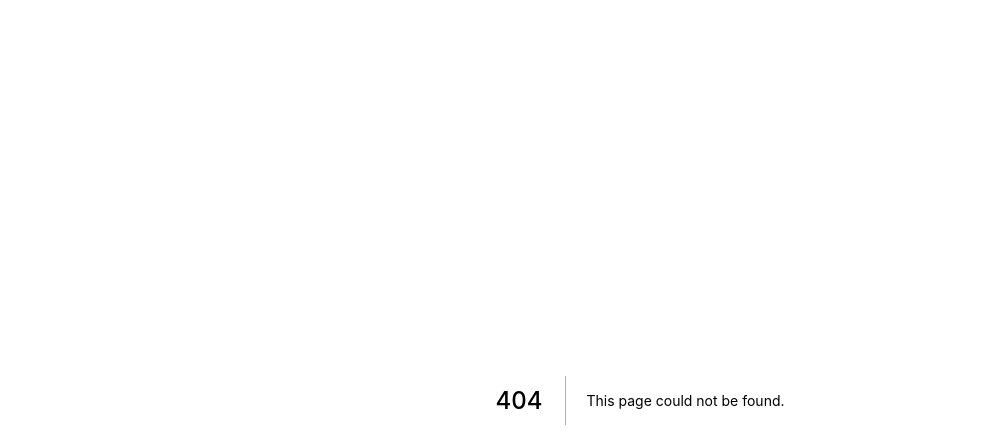
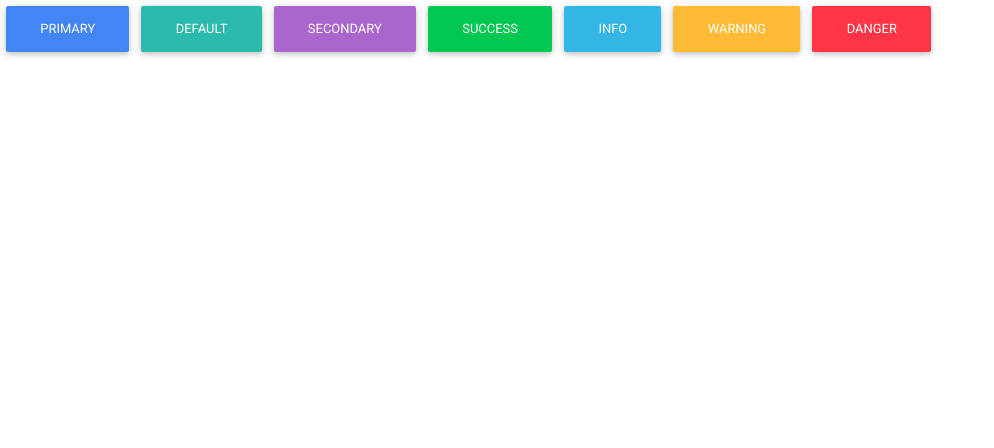
Before and after one commit to elyskrie21/bionic-dutch, a Next.js app: page /about in a window 1280 px wide. Before the commit this address had no page. Shown: the top 448 px of the page, without its empty margins (0-994 px from the left). Built offline with nearby package versions, Linux system fonts and the light colour scheme.

Commit message:
add mdbreact

```diff
--- /dev/null
+++ b/next.config.js
@@ -0,0 +1,6 @@
+const withCSS = require("@zeit/next-css");
+const withFonts = require("next-fonts");
+const withImages = require("next-images");
+const withPlugins = require("next-compose-plugins");
+
+module.exports = withPlugins([withCSS, withFonts, withImages]);
--- /dev/null
+++ b/pages/about.js
@@ -0,0 +1,23 @@
+import "@fortawesome/fontawesome-free/css/all.min.css";
+import "bootstrap-css-only/css/bootstrap.min.css";
+import "mdbreact/dist/css/mdb.css";
+import React, { Fragment } from "react";
+import { MDBBtn } from "mdbreact";
+
+const About = () => {
+  return (
+    <div>
+      <Fragment>
+        <MDBBtn color="primary">Primary</MDBBtn>
+        <MDBBtn>Default</MDBBtn>
+        <MDBBtn color="secondary">Secondary</MDBBtn>
+        <MDBBtn color="success">Success</MDBBtn>
+        <MDBBtn color="info">Info</MDBBtn>
+        <MDBBtn color="warning">Warning</MDBBtn>
+        <MDBBtn color="danger">Danger</MDBBtn>
+      </Fragment>
+    </div>
+  );
+};
+
+export default About;
```
Also changed, not shown: package.json (+6 -1 lines), 1 other file (tests, documents, lock files or other folders).
